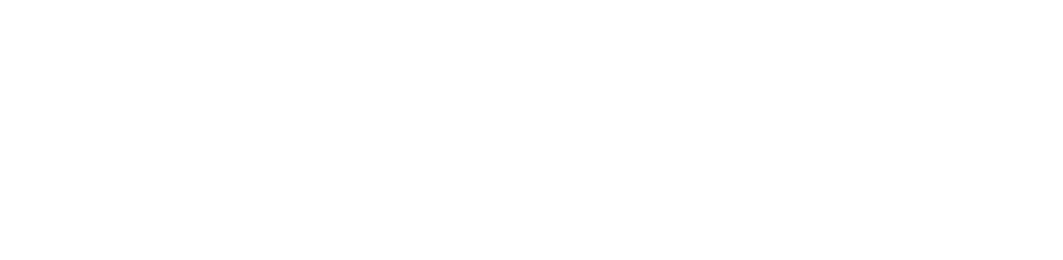
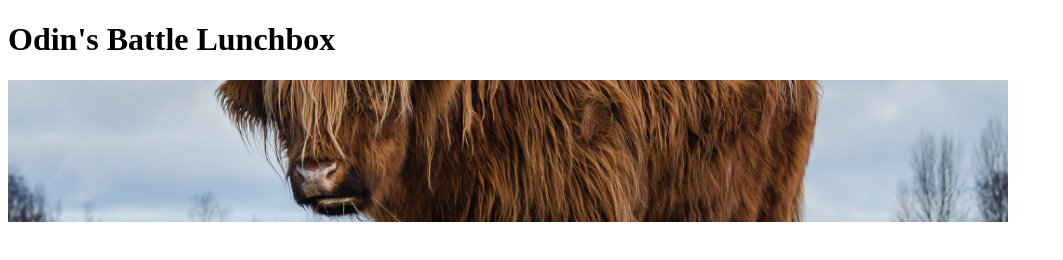
Before and after one commit to NduvhoEdward-OdinProjects/Recipes, a plain HTML site: page recipes/kingsLunchBox.html in a window 1280 px wide. Shown: the whole page, without its empty margins (0-1063 px from the left). Drawn offline with Linux system fonts and the light colour scheme.

Commit message:
Add afternoon meal recipe picture

```diff
--- a/recipes/kingsLunchBox.html
+++ b/recipes/kingsLunchBox.html
@@ -7,6 +7,9 @@
     <title>Odin's Lunchbox contents</title>
 </head>
 <body>
+    <h1>Odin's Battle Lunchbox</h1>
+    <img src="../assets/img/meat.png" alt="Heavy meal" width="1000" height="auto">
+
 
 </body>
 </html>
```
Also changed, not shown: index.html (+1 -1 lines), assets/img/meat.png (added).
